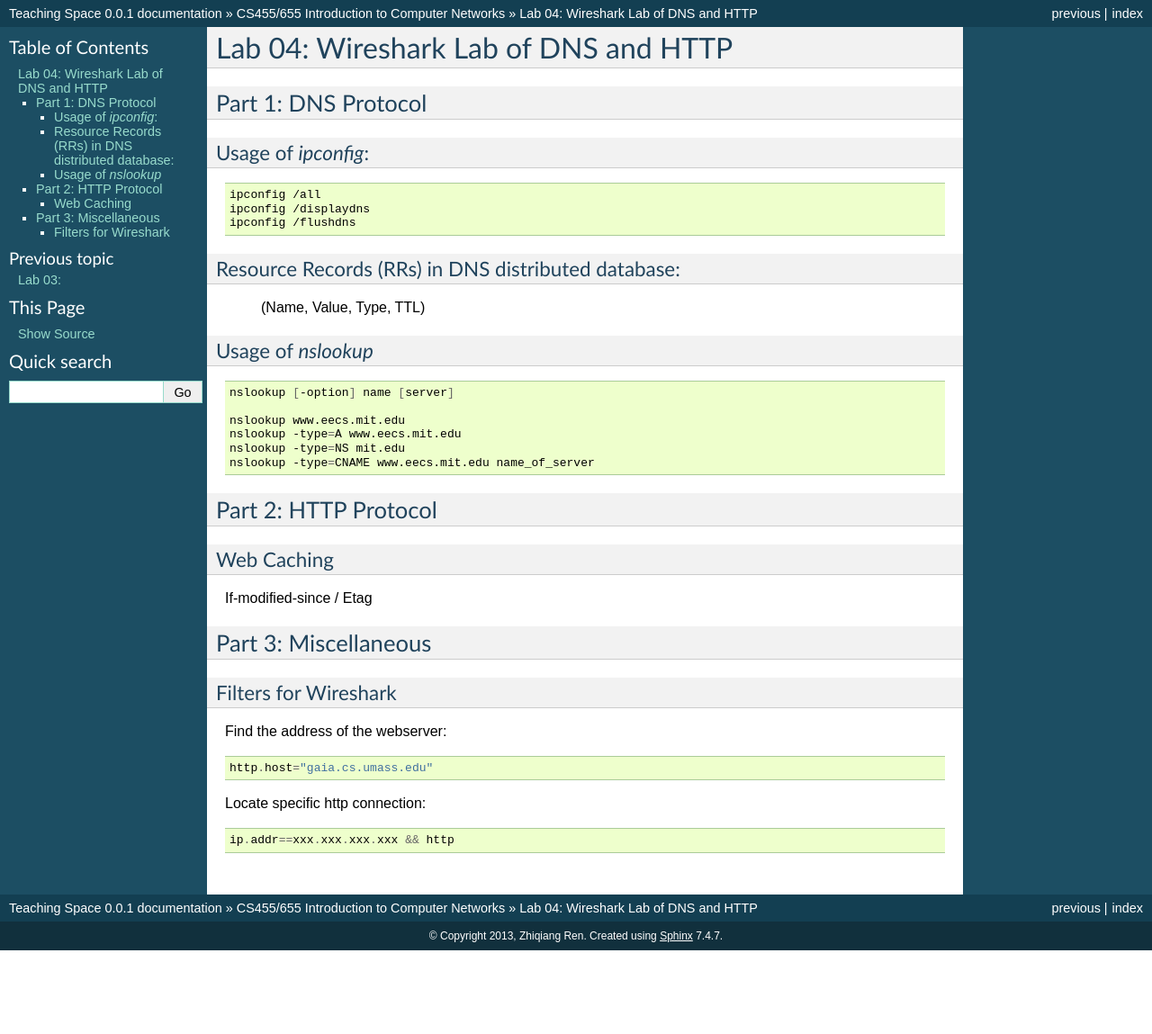
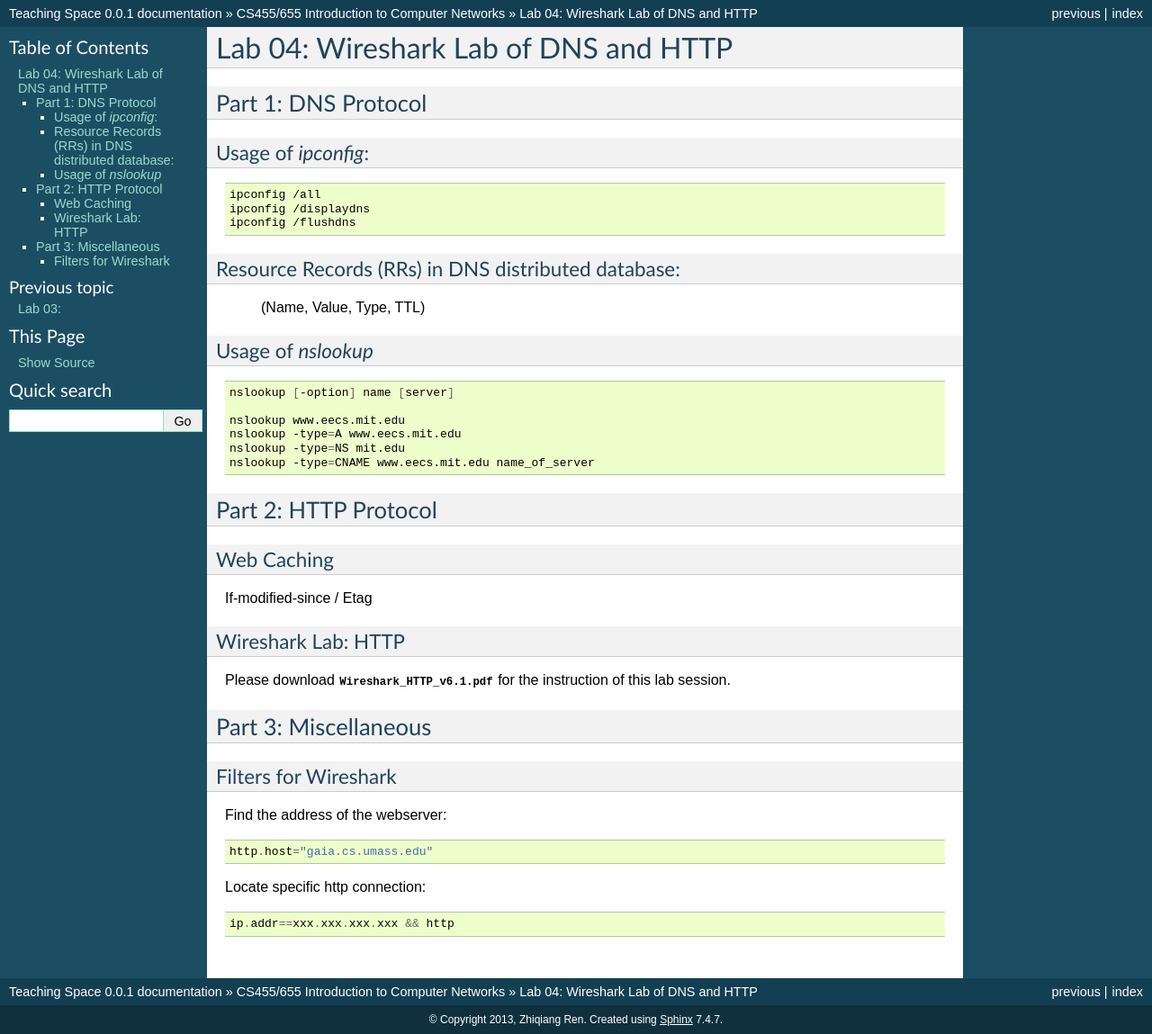
Before and after one commit to alex-ren/teaching, a Sphinx documentation site: the page built from source/cs455_655_computer_networking_2013_fall/lab04/content.rst, in a window 1280 px wide. Shown: the whole page at 90% size. Built offline with Sphinx 7.4.7, drawn with Linux system fonts in a browser that asks for light colours; before the commit the page ends 1056 px from its top, so only the background shows below that.

Commit message:
update for lab 04

```diff
--- a/source/cs455_655_computer_networking_2013_fall/lab04/content.rst
+++ b/source/cs455_655_computer_networking_2013_fall/lab04/content.rst
@@ -38,6 +38,11 @@ Web Caching
 
 If-modified-since / Etag
 
+Wireshark Lab: HTTP
+++++++++++++++++++++
+Please download :download:`Wireshark_HTTP_v6.1.pdf </_static/lab04/Wireshark_HTTP_v6.1.pdf>` for the
+instruction of this lab session.
+
 Part 3: Miscellaneous
 ------------------------
 Filters for Wireshark
```
Also changed, not shown: 1 other file.
